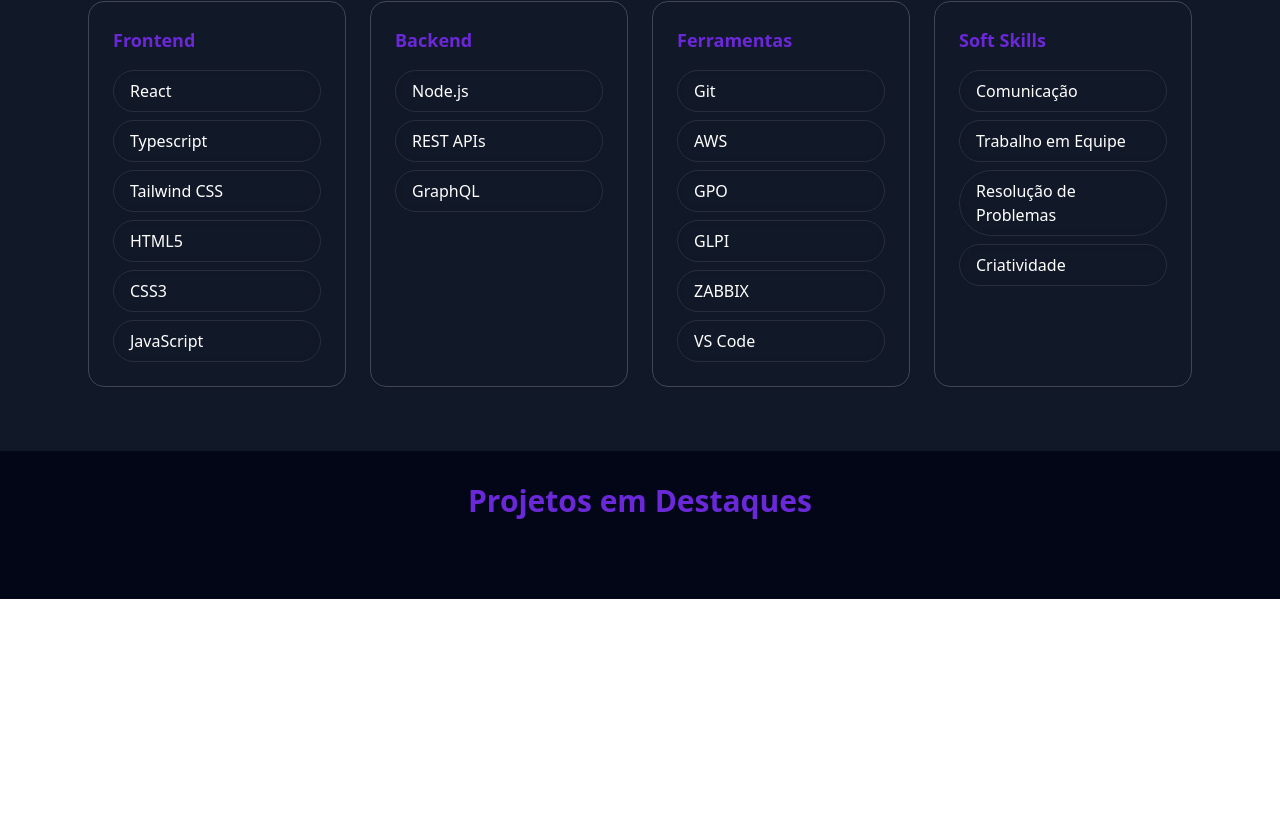
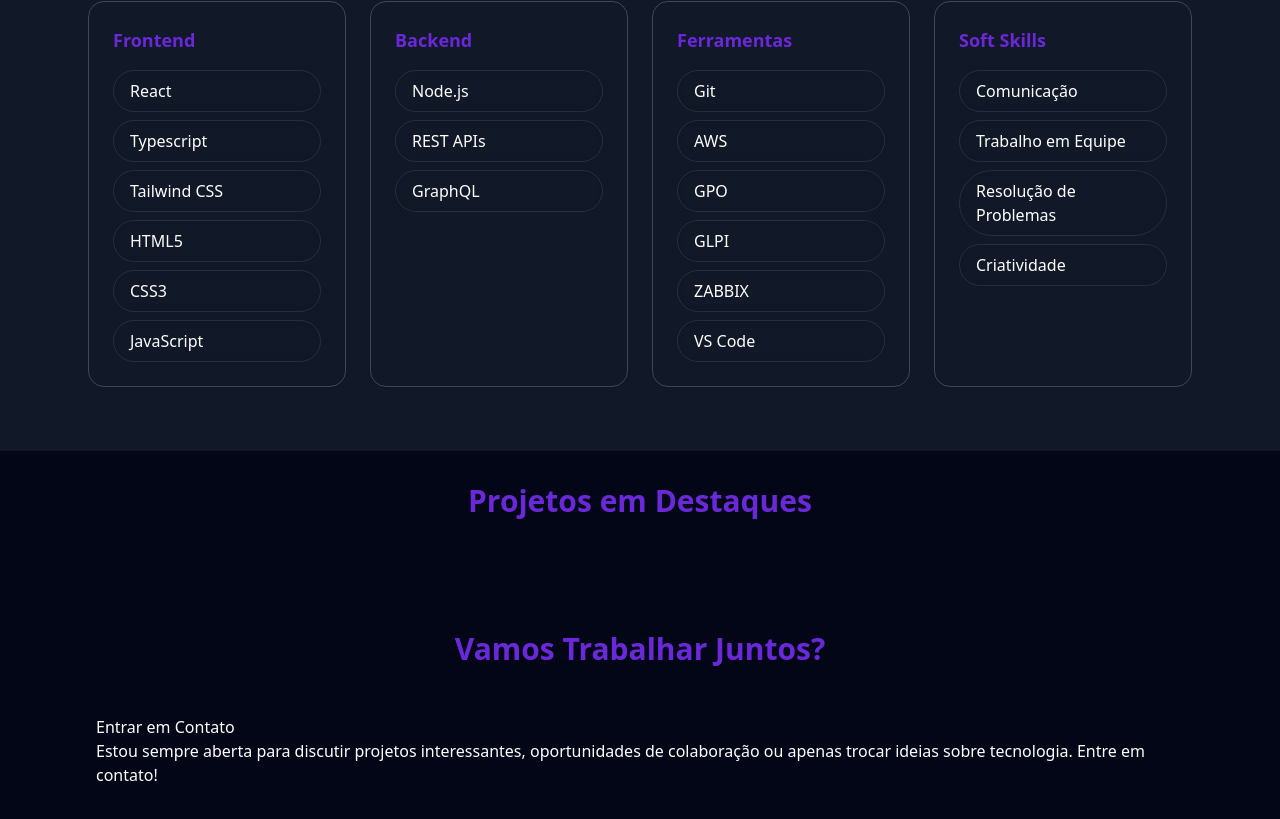
Before and after one commit to amandap10/portifolio, a React (Vite) app: page / in a window 1280 px wide. Shown: the part 1123-1942 px from the top of the page. Before the commit the page ends 1722 px from the top, so only its background shows below. Built offline with nearby package versions, Linux system fonts and the light colour scheme.

Commit message:
feat:adding project and contact pages

```diff
--- /dev/null
+++ b/src/Components/Contact.tsx
@@ -0,0 +1,31 @@
+
+
+function Contact() {
+  return (
+    <section>
+      <div className="max-w-6xl p-8 mx-auto">
+
+        <div className="">
+          <h2 className="text-[#6B28D9] text-2xl md:text-3xl font-bold text-center mb-12">
+            Vamos Trabalhar Juntos?
+          </h2>
+
+          <div>
+            <h3 className="text-white">
+              Entrar em Contato
+            </h3>
+
+            <p className="text-white">
+              Estou sempre aberta para discutir projetos interessantes,
+              oportunidades de colaboração ou apenas trocar ideias sobre tecnologia.
+              Entre em contato!
+            </p>
+          </div>
+        </div>
+
+      </div>
+    </section>
+  )
+}
+
+export default Contact
--- a/src/pages/Index.tsx
+++ b/src/pages/Index.tsx
@@ -1,4 +1,5 @@
 import About from "../Components/About"
+import Contact from "../Components/Contact"
 import Header from "../Components/Header"
 import Projects from "../Components/Projects"
 import Skills from "../Components/Skills"
@@ -11,6 +12,7 @@
         <About />
         <Skills />
         <Projects />
+        <Contact />
     </div>
   )
 }
```
